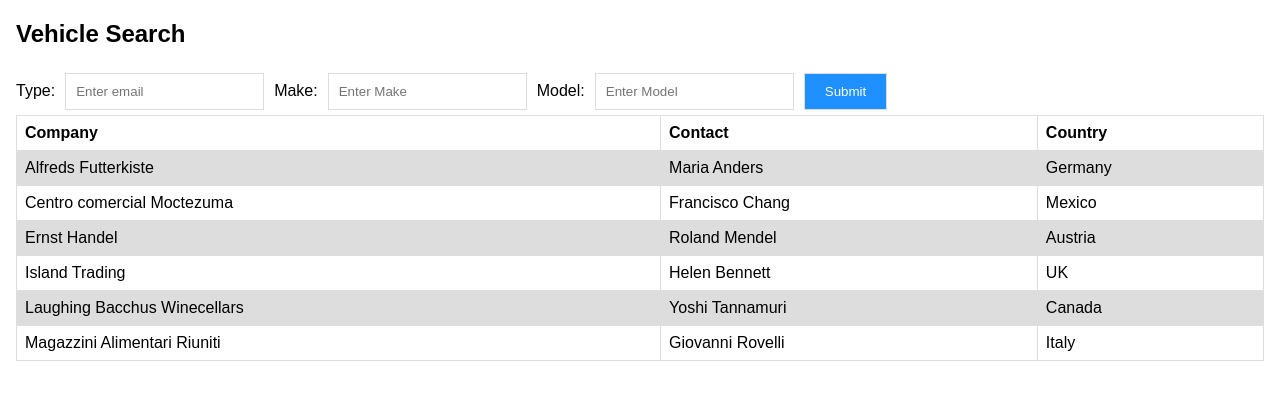
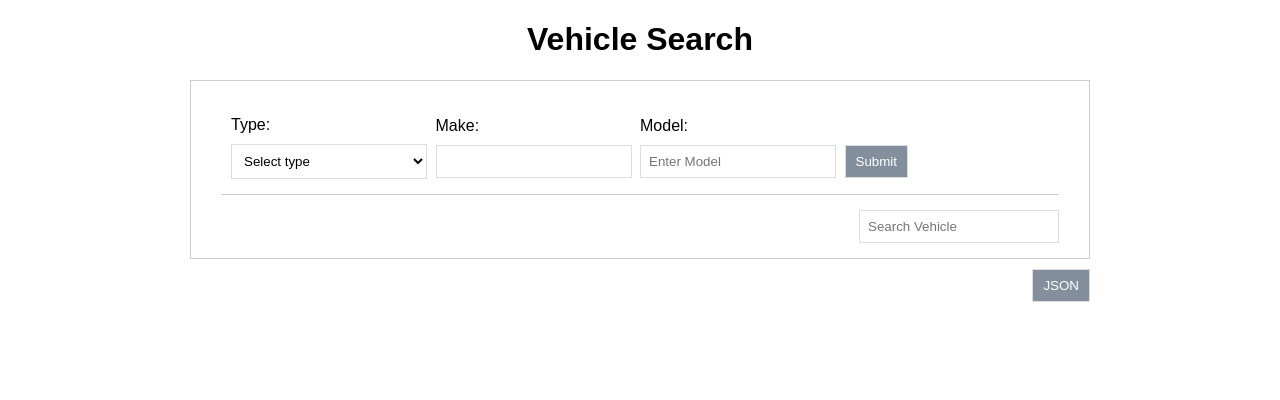
Before and after one commit to pradeeptakhatoi/AngularSystemTest, an Angular app: page / in a window 1280 px wide. Shown: the top 400 px of the page. Built offline with nearby package versions, Linux system fonts and the light colour scheme.

Commit message:
Task 90% completed.

```diff
--- a/src/app/app.component.html
+++ b/src/app/app.component.html
@@ -1,58 +1,67 @@
 <!DOCTYPE html>
 <html>
+
 <head>
 </head>
+
 <body>
+  <div class="wrapper">
 
-<h2>Vehicle Search</h2>
+    <h1>{{title}}</h1>
 
-<form class="form-inline" action="">
-  <label for="email">Type:</label>
-  <input type="email" id="email" placeholder="Enter email" name="type">
+    <div class="container">
+
+      <form class="form-inline" method="post" (ngSubmit)="onSubmit(vehicleForm)" #vehicleForm="ngForm">
+
+        <div class="formgroup">
+          <label for="type">Type:</label>
+          <select [(ngModel)]="vehicle.type" required name="type" #type="ngModel">
+            <option value="">Select type</option>
+            <option *ngFor="let vehicleType of vehicleTypes" value="{{vehicleType}}">{{vehicleType}}</option>
+          </select>
+          <div *ngIf="(submitted && type.invalid) || (type.dirty && type.invalid)" class="error">Type is required.</div>
+        </div>
+
+        <div class="formgroup">
           <label for="make">Make:</label>
-  <input type="text" id="make" placeholder="Enter Make" name="make">
+          <input type="text" class="form-control" id="make" required [(ngModel)]="vehicle.make" name="make"  #make="ngModel">
+          <div *ngIf="(submitted && make.invalid) || (make.dirty && make.invalid)" class="error">Make is required.</div>
+        </div>
+
+        <div class="formgroup">
           <label for="make">Model:</label>
-  <input type="text" id="model" placeholder="Enter Model" name="model">
-  <button type="submit">Submit</button>
+          <input [(ngModel)]="vehicle.model" type="text" id="model" required placeholder="Enter Model" name="model" #model="ngModel">
+          <div *ngIf="(submitted && model.invalid) || (model.dirty && model.invalid)" class="error">Model is required.</div>
+        </div>
+
+        <div class="formgroup">
+          <label>&nbsp;</label>
+          <button class="button" type="submit">Submit</button>
+        </div>
+
+      </form>
+
+      <form class="filter-form">
+        <input [(ngModel)]="keyword" (keyup)="filterVehicle()" type="text" placeholder="Search Vehicle" name="keyword">
       </form>
 
       <table>
-  <tr>
-    <th>Company</th>
-    <th>Contact</th>
-    <th>Country</th>
-  </tr>
-  <tr>
-    <td>Alfreds Futterkiste</td>
-    <td>Maria Anders</td>
-    <td>Germany</td>
-  </tr>
-  <tr>
-    <td>Centro comercial Moctezuma</td>
-    <td>Francisco Chang</td>
-    <td>Mexico</td>
-  </tr>
-  <tr>
-    <td>Ernst Handel</td>
-    <td>Roland Mendel</td>
-    <td>Austria</td>
-  </tr>
-  <tr>
-    <td>Island Trading</td>
-    <td>Helen Bennett</td>
-    <td>UK</td>
-  </tr>
-  <tr>
-    <td>Laughing Bacchus Winecellars</td>
-    <td>Yoshi Tannamuri</td>
-    <td>Canada</td>
-  </tr>
-  <tr>
-    <td>Magazzini Alimentari Riuniti</td>
-    <td>Giovanni Rovelli</td>
-    <td>Italy</td>
+        <tr *ngFor="let vehicle of vehicles">
+          <td>{{vehicle.type}}</td>
+          <td>{{vehicle.make}}</td>
+          <td>{{vehicle.model}}</td>
         </tr>
       </table>
 
+
+    </div>
+
+
+    <button style="float: right; padding: 15px; clear: both;" class="button" (click)="printJson()">JSON</button>
+    <textarea class="printJson" *ngIf="print">{{vehicles | json}}</textarea>
+
+  </div>
+
 </body>
+
 </html>
--- a/src/app/app.component.scss
+++ b/src/app/app.component.scss
@@ -1,3 +1,16 @@
+.wrapper {
+  width: 900px;
+  margin: 0 auto;
+}
+.container {
+  border: 1px solid #CCC;
+  clear: both;
+  padding: 10px 10px;
+  margin: 10px 0;
+}
+h1{
+  text-align: center;
+}
 table {
   font-family: arial, sans-serif;
   border-collapse: collapse;
@@ -10,34 +23,44 @@ td, th {
   padding: 8px;
 }
 
-tr:nth-child(even) {
+tr.highlight {
   background-color: #dddddd;
 }
 
 body {font-family: Arial, Helvetica, sans-serif;}
 * {box-sizing: border-box;}
 
+.formgroup {
+  width: 25%;
+}
+
 .form-inline {
   display: flex;
   flex-flow: row wrap;
   align-items: center;
+  margin: 10px 20px;
+  padding: 10px;
+  border-bottom: 1px solid #CCC;
 }
 
 .form-inline label {
   margin: 5px 10px 5px 0;
+  width: 100%;
+  display: block;
 }
 
-.form-inline input {
+.form-inline input, .form-inline select {
   vertical-align: middle;
   margin: 5px 10px 5px 0;
-  padding: 10px;
+  padding: 8px;
   background-color: #fff;
   border: 1px solid #ddd;
+  width: 96%;
 }
 
-.form-inline button {
-  padding: 10px 20px;
-  background-color: dodgerblue;
+.button {
+  padding: 8px 10px !important;
+  background-color: #848f9e;
   border: 1px solid #ddd;
   color: white;
   cursor: pointer;
@@ -45,6 +68,28 @@ body {font-family: Arial, Helvetica, sans-serif;}
 
 .form-inline button:hover {
   background-color: royalblue;
+}
+
+.filter-form {display: block; margin: 10px 10px;}
+.filter-form input{
+  vertical-align: middle;
+  margin: 5px 10px 5px 0;
+  padding: 8px;
+  background-color: #fff;
+  border: 1px solid #ddd;
+  width: 200px;
+  float: right;
+}
+
+.error {color: #FF0000;}
+
+.printJson {
+  border: 1px solid #CCC;
+  padding: 10px;
+  width: 100%;
+  margin: 10px 0;
+  min-height: 200px;
+  height: auto;
 }
 
 @media (max-width: 800px) {
--- a/src/app/app.component.ts
+++ b/src/app/app.component.ts
@@ -1,4 +1,5 @@
-import { Component } from '@angular/core';
+import { Component, ViewChild } from '@angular/core';
+import { Vehicle } from './vehicle';
 
 @Component({
   selector: 'app-root',
@@ -6,5 +7,49 @@ import { Component } from '@angular/core';
   styleUrls: ['./app.component.scss']
 })
 export class AppComponent {
-  title = 'AngularSystemTest';
+
+  @ViewChild('vehicleForm') form: any;
+
+  public title = 'Vehicle Search';
+
+  public vehicle: Vehicle = {
+    'type': '',
+    'make': '',
+    'model': ''
+  };
+
+  public vehicleTypes = [
+    'New',
+    'Used',
+    'Certified'
+  ];
+
+  public vehicles: Vehicle[] = [];
+
+  submitted = false;
+  print = false;
+  rawData = '';
+  keyword = '';
+
+  onSubmit() {
+    this.submitted = true;
+    if (this.form.valid) {
+      this.vehicles.push(this.form.value);
+      this.form.reset({type : ''});
+      this.submitted = false;
+    }
+  }
+
+  filterVehicle() {
+    if (this.keyword.length >= 3) {
+      this.vehicles = this.vehicles.filter(v => {
+        v.type == this.keyword || v.make == this.keyword || v.model == this.keyword
+      });
+    }
+  }
+
+  printJson() {
+    this.print = !this.print;
+  }
+
 }
--- a/src/app/app.module.ts
+++ b/src/app/app.module.ts
@@ -1,5 +1,6 @@
 import { BrowserModule } from '@angular/platform-browser';
 import { NgModule } from '@angular/core';
+import { FormsModule } from '@angular/forms';
 
 import { AppComponent } from './app.component';
 
@@ -8,7 +9,8 @@ import { AppComponent } from './app.component';
     AppComponent
   ],
   imports: [
-    BrowserModule
+    BrowserModule,
+    FormsModule,
   ],
   providers: [],
   bootstrap: [AppComponent]
--- /dev/null
+++ b/src/app/vehicle.ts
@@ -0,0 +1,9 @@
+export class Vehicle {
+
+    constructor(
+        public type: string,
+        public make: string,
+        public model: string
+    ) { }
+
+}
```
Also changed, not shown: 2 other files (tests, documents, lock files or other folders). Lines whose indentation alone changed are shown as unchanged.
